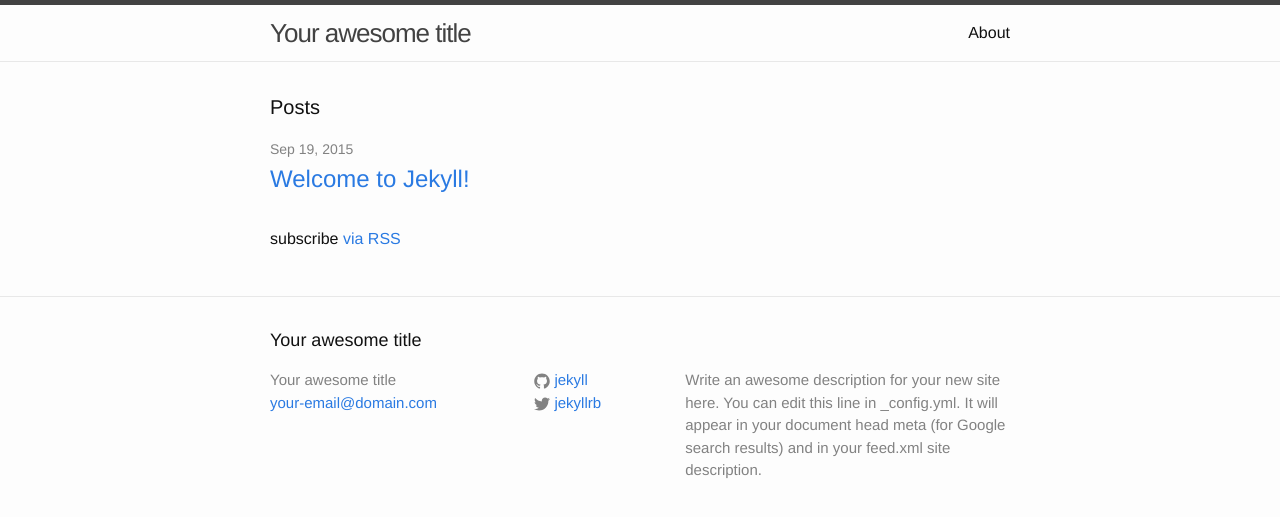
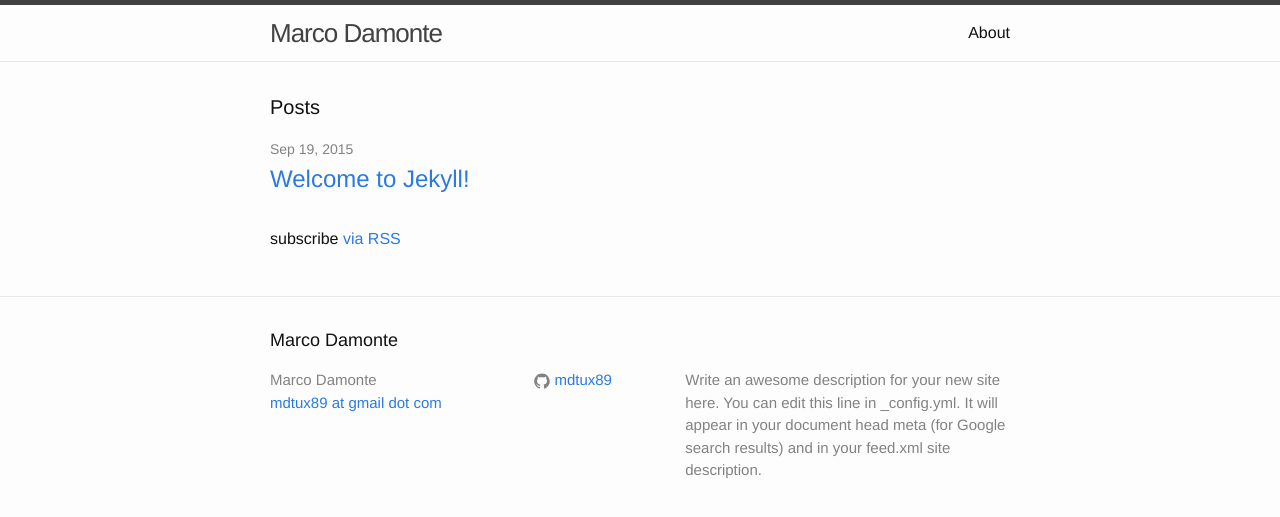
Before and after one commit to mdtux89/mdtux89.github.io, a Jekyll site: the page built from index.html, in a window 1280 px wide. Shown: the top 517 px of the page. Built offline with Jekyll 4.4.1, drawn with Linux system fonts in a browser that asks for light colours.

Commit message:
Config changes

```diff
--- a/_config.yml
+++ b/_config.yml
@@ -1,14 +1,13 @@
 # Site settings
-title: Your awesome title
-email: your-email@domain.com
+title: Marco Damonte
+email: mdtux89 at gmail dot com
 description: > # this means to ignore newlines until "baseurl:"
   Write an awesome description for your new site here. You can edit this
   line in _config.yml. It will appear in your document head meta (for
   Google search results) and in your feed.xml site description.
 baseurl: "" # the subpath of your site, e.g. /blog/
 url: "http://yourdomain.com" # the base hostname & protocol for your site
-twitter_username: jekyllrb
-github_username:  jekyll
+github_username:  mdtux89
 
 # Build settings
 markdown: kramdown
```
